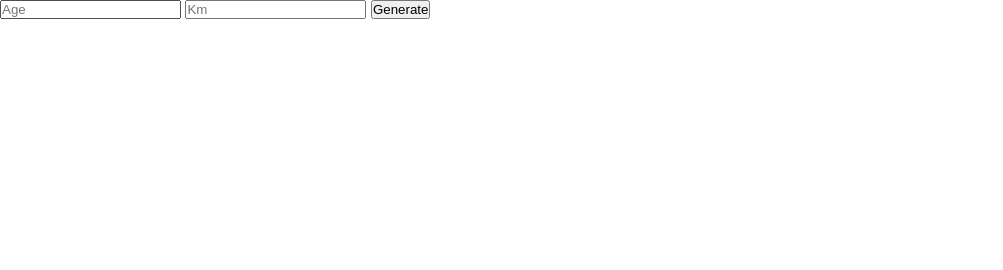
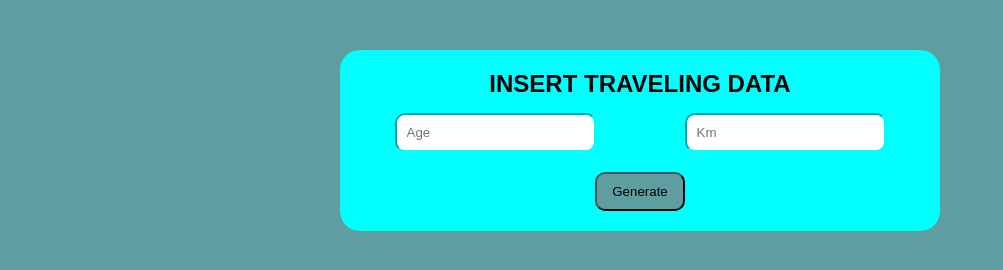
Before and after one commit to AlessioMartella7/js-biglietto-treno-form, a plain HTML site: page index.html in a window 1280 px wide. Shown: the whole page, without its empty margins (0-1003 px from the left). Drawn offline with Linux system fonts and the light colour scheme.

Commit message:
added form

```diff
--- a/css/style.css
+++ b/css/style.css
@@ -9,11 +9,53 @@
 
 body{
     font-family:'Rubik Mono One', sans-serif;
+    background-color: cadetblue;
 }
 
 /* Utilities */
 
 .container{
-    max-width: 1000px;
+    max-width: 600px;
     margin: 0 auto;
 }
+
+.insert-text {
+    text-align: center;
+    margin-bottom: 15px;
+
+}
+
+.comp-dati {
+    background-color: aqua;
+    border-radius: 20px;
+    padding: 20px;
+    margin-top: 50px;
+}
+
+.row {
+    display: flex;
+    flex-direction: row;
+    flex-wrap: wrap;
+    justify-content: center;
+    align-items: center;
+    gap: 20px;
+}
+
+.col {
+    display: flex;
+    justify-content: center;
+    flex-basis: calc(100% / 2 - 20px /2);
+    margin: 0 auto;
+}
+
+input {
+    border-color: aqua;
+    padding: 10px;
+    border-radius: 10px;
+}
+
+.btn {
+    background-color: cadetblue ;
+    padding: 10px 15px;
+    border-radius: 10px;
+}
--- a/index.html
+++ b/index.html
@@ -11,9 +11,27 @@
 
 <body>
 
-    <input id="age" type="text" placeholder="Age">
-    <input id="distance" type="text" placeholder="Km">
-    <button type="button" id="generate">Generate</button>
+    <!-- inseirmento dati -->
+    <div class="container comp-dati">
+        <h2 class="insert-text">INSERT TRAVELING DATA</h2>
+        <form>
+            <div class="row">
+                <div class="col">
+                    <input id="age" type="text" placeholder="Age">
+                </div>
+                <div class="col">
+                    <input id="distance" type="text" placeholder="Km">
+                </div>
+                <div class="col">
+                    <button class="btn" id="generate">Generate</button>
+                </div>
+            </div>
+        </form>
+    </div>
+
+    <!-- output dati -->
+
+
 
 
 
--- a/js/script.js
+++ b/js/script.js
@@ -43,7 +43,8 @@ console.log('priceByKm', priceByKm);
 
 //3 aggiungo degli eventi al bottone
 
-genButton.addEventListener('click', function() {
+genButton.addEventListener('click', function(e) {
+    e.preventDefault();
     console.log('cliccato')
     const ageValue = ageField.value;
     const kmValue = kmField.value;
```
